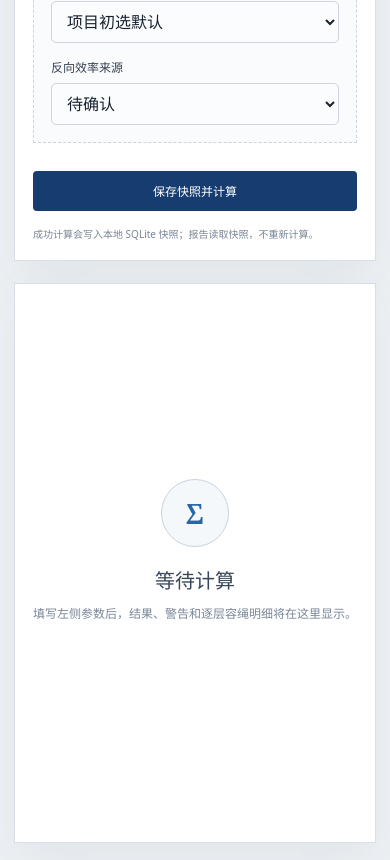
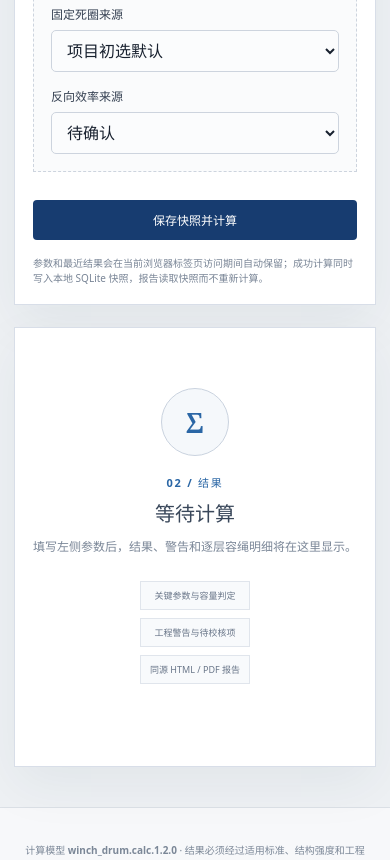
Before and after one commit to NAOZI96/mechanical-selection-platform, a FastAPI app: page /modules/winch_drum in a window 390 px wide. Shown: the part 5640-6500 px from the top of the page. Run offline with FastAPI, Linux system fonts and the light colour scheme; parts of the project's set-up code (start-up, migrations or seed data) failed here and were passed over.

Commit message:
Fix calculator state persistence and reset controls

```diff
--- a/app/static/app.css
+++ b/app/static/app.css
@@ -51,7 +52,7 @@ a:focus-visible, button:focus-visible, input:focus-visible, select:focus-visible
 .workspace-grid { display: grid; grid-template-columns: minmax(540px, .92fr) minmax(520px, 1.08fr); gap: 22px; align-items: start; }
 .input-panel, .result-panel { border: 1px solid #d8dee8; background: #fff; box-shadow: 0 18px 50px rgba(25, 43, 68, .06); }
 .input-panel { padding: 26px; }
-.result-panel { position: sticky; top: 18px; min-height: 720px; padding: 26px; }
+.result-panel { position: sticky; top: 18px; min-height: 560px; padding: 26px; }
 .panel-heading { display: flex; align-items: center; justify-content: space-between; gap: 16px; }
 .panel-heading h2 { margin: 0; font-size: 24px; }
 .sample-warning { margin: 18px 0 24px; padding: 12px 14px; border-left: 3px solid #d49635; color: #754d13; background: #fff8e8; font-size: 12px; line-height: 1.6; }
@@ -81,16 +82,28 @@ legend { width: 100%; margin-bottom: 14px; padding-bottom: 9px; border-bottom: 1
 .button--primary:disabled { cursor: wait; opacity: .65; }
 .button--ghost { border-color: #c9d2de; color: #35506e; background: #fff; }
 .button--ghost:hover { border-color: #2a66a5; color: #1b548e; }
+.button--danger-ghost { border-color: #ddc0c0; color: #9a3434; background: #fff; }
+.button--danger-ghost:hover { border-color: #b73b3b; color: #812323; background: #fff7f7; }
+.button--quiet { border-color: transparent; color: #657286; background: #f3f5f8; }
+.button--quiet:hover { color: #173c70; background: #e9eef4; }
+.input-heading-actions { display: flex; align-items: center; gap: 8px; }
 .form-actions { display: flex; gap: 16px; align-items: center; padding-top: 4px; }
 .form-actions p { margin: 0; color: #798596; font-size: 10px; line-height: 1.5; }
 .error-box { margin: 0 0 18px; padding: 14px; border: 1px solid #e2abab; color: #852525; background: #fff1f1; font-size: 12px; }
 .error-box ul { margin: 8px 0 0; padding-left: 18px; }
 
-.empty-state { display: grid; min-height: 660px; place-content: center; justify-items: center; color: #7a8697; text-align: center; }
+.empty-state, .loading-state { display: grid; min-height: 500px; place-content: center; justify-items: center; color: #7a8697; text-align: center; }
 .empty-state span { display: grid; width: 68px; height: 68px; margin-bottom: 18px; place-items: center; border: 1px solid #cad3df; border-radius: 50%; color: #2a66a5; background: #f5f8fb; font: 700 28px Georgia, serif; }
-.empty-state h2 { margin: 0; color: #39475a; font-size: 20px; }
-.empty-state p { max-width: 340px; margin: 10px 0 0; font-size: 12px; line-height: 1.7; }
+.empty-state .step-label, .loading-state .step-label { margin-bottom: 8px; }
+.empty-state h2, .loading-state h2 { margin: 0; color: #39475a; font-size: 20px; }
+.empty-state > p:last-of-type, .loading-state > p:last-of-type { max-width: 360px; margin: 10px 0 0; font-size: 12px; line-height: 1.7; }
+.empty-state ul { display: flex; margin: 24px 0 0; padding: 0; gap: 8px; list-style: none; }
+.empty-state li { padding: 7px 9px; border: 1px solid #e0e5ec; color: #687588; background: #f8fafc; font-size: 9px; }
+.loading-spinner { width: 46px; height: 46px; margin-bottom: 20px; border: 3px solid #dce4ed; border-top-color: #2a66a5; border-radius: 50%; animation: spin .8s linear infinite; }
+@keyframes spin { to { transform: rotate(360deg); } }
 .result-heading { padding-bottom: 18px; border-bottom: 1px solid #e1e5ea; }
+.result-actions { display: flex; gap: 8px; }
+#result-content:focus { outline: none; }
 .result-meta { display: grid; grid-template-columns: repeat(2, 1fr); gap: 9px; margin: 18px 0 28px; }
 .meta-item { min-width: 0; padding: 11px 12px; border-left: 3px solid #aab3c0; background: #f7f8fa; }
 .meta-item span, .meta-item strong { display: block; }
@@ -342,8 +355,8 @@ footer { padding: 24px; border-top: 1px solid #dbe0e6; color: #7b8797; text-alig
 
 @media (max-width: 1120px) {
   .workspace-grid { grid-template-columns: 1fr; }
-  .result-panel { position: static; min-height: 560px; }
-  .empty-state { min-height: 500px; }
+  .result-panel { position: static; min-height: 440px; }
+  .empty-state, .loading-state { min-height: 380px; }
   .home-hero { min-height: auto; grid-template-columns: 1fr; }
   .home-hero__copy { max-width: 860px; }
   .engineering-console { max-width: 720px; }
@@ -359,6 +372,10 @@ footer { padding: 24px; border-top: 1px solid #dbe0e6; color: #7b8797; text-alig
   .page-shell { padding: 26px 14px 40px; }.hero { grid-template-columns: 1fr; gap: 18px; }.scope-note { display: none; }
   .input-panel, .result-panel { padding: 18px; }.field-grid, .result-cards, .result-meta { grid-template-columns: 1fr; }
   .field--wide, .result-card--wide { grid-column: auto; }.form-actions { align-items: stretch; flex-direction: column; }.button--primary { width: 100%; }
+  .result-heading { align-items: flex-start; }.result-actions { flex-direction: column-reverse; }.result-actions .button { width: 100%; }
+  .input-heading-actions { align-items: stretch; flex-direction: column-reverse; }
+  .input-heading-actions .button { width: 100%; }
+  .empty-state ul { max-width: 280px; flex-direction: column; }
   .calculator-header-actions { gap: 0; }
   .home-header { padding: 14px 16px; }
   .home-header .site-nav, .home-header .header-action { display: none; }
--- a/app/static/calculator.js
+++ b/app/static/calculator.js
@@ -4,7 +4,11 @@ const form = document.querySelector("#winch-form");
 const calculateButton = document.querySelector("#calculate-button");
 const formErrors = document.querySelector("#form-errors");
 const emptyState = document.querySelector("#empty-state");
+const loadingState = document.querySelector("#loading-state");
 const resultContent = document.querySelector("#result-content");
+const resultPanel = document.querySelector("#results");
+const SESSION_STORAGE_KEY = "winch_drum.calculator.session.v1";
+let resultState = "idle";
 
 const numericFields = [
   "rated_line_pull_kn", "rope_diameter_mm", "rope_speed_m_per_min",
@@ -54,11 +58,39 @@ function loadGoldenSample() {
   form.elements.backdrive_efficiency.value = "";
   form.elements.allow_forward_efficiency_as_reverse_approx.checked = false;
   formErrors.hidden = true;
+  saveSessionState();
 }
 
+function clearCalculatorSession() {
+  const confirmed = window.confirm("确认清空当前标签页中的计算参数和最近结果吗？已保存的历史报告不会删除。");
+  if (!confirmed) return;
+
+  form.reset();
+  clearFieldErrors();
+  formErrors.replaceChildren();
+  formErrors.hidden = true;
+  try {
+    window.sessionStorage.removeItem(SESSION_STORAGE_KEY);
+  } catch (error) {
+    console.warn("无法清除本次访问的计算参数。", error);
+  }
+  document.querySelector("#report-link").href = "#";
+  setResultState("idle");
+  form.querySelector("input, select")?.focus({preventScroll: true});
+}
+
+document.querySelector("#clear-calculator").addEventListener("click", clearCalculatorSession);
 document.querySelector("#load-golden-sample").addEventListener("click", loadGoldenSample);
+document.querySelector("#back-to-input").addEventListener("click", () => {
+  form.scrollIntoView({behavior: "smooth", block: "start"});
+  form.querySelector("input, select")?.focus({preventScroll: true});
+});
+form.addEventListener("input", () => saveSessionState());
+form.addEventListener("change", () => saveSessionState());
 if (new URLSearchParams(window.location.search).get("sample") === "golden") {
   loadGoldenSample();
+} else {
+  restoreSessionState();
 }
 
 form.addEventListener("submit", async (event) => {
@@ -70,7 +102,9 @@ form.addEventListener("submit", async (event) => {
     return;
   }
 
+  const previousResultState = resultState;
   setLoading(true);
+  setResultState("loading");
   try {
     const response = await fetch("/api/v1/modules/winch_drum/calculations", {
       method: "POST",
@@ -81,12 +115,15 @@ form.addEventListener("submit", async (event) => {
     if (!response.ok) {
       const error = data.error || {message: "计算请求失败", details: []};
       showError(error.message, error.details || []);
+      setResultState(previousResultState);
       return;
     }
     formErrors.hidden = true;
+    saveSessionState(data);
     renderSnapshot(data);
   } catch (error) {
     showError("无法连接计算服务，请确认本地应用仍在运行。", []);
+    setResultState(previousResultState);
   } finally {
     setLoading(false);
   }
@@ -135,9 +172,60 @@ function buildPayload() {
   };
 }
 
-function renderSnapshot(snapshot) {
-  emptyState.hidden = true;
-  resultContent.hidden = false;
+function serializeForm() {
+  const values = {};
+  Array.from(form.elements).forEach((field) => {
+    if (!field.name) return;
+    values[field.name] = field.type === "checkbox" ? field.checked : field.value;
+  });
+  return values;
+}
+
+function saveSessionState(snapshot) {
+  try {
+    const previous = readSessionState();
+    const state = {
+      version: 1,
+      form: serializeForm(),
+      snapshot: snapshot === undefined ? previous?.snapshot || null : snapshot,
+    };
+    window.sessionStorage.setItem(SESSION_STORAGE_KEY, JSON.stringify(state));
+  } catch (error) {
+    console.warn("无法保存本次访问的计算参数。", error);
+  }
+}
+
+function readSessionState() {
+  try {
+    const raw = window.sessionStorage.getItem(SESSION_STORAGE_KEY);
+    if (!raw) return null;
+    const state = JSON.parse(raw);
+    return state?.version === 1 && state.form && typeof state.form === "object" ? state : null;
+  } catch (error) {
+    console.warn("无法读取本次访问的计算参数。", error);
+    return null;
+  }
+}
+
+function restoreSessionState() {
+  const state = readSessionState();
+  if (!state) return;
+  Object.entries(state.form).forEach(([name, value]) => {
+    const field = form.elements[name];
+    if (!field) return;
+    if (field.type === "checkbox") {
+      field.checked = value === true;
+    } else if (typeof value === "string") {
+      field.value = value;
+    }
+  });
+  if (state.snapshot?.module_id === "winch_drum" && state.snapshot?.results && state.snapshot?.links) {
+    renderSnapshot(state.snapshot, {focus: false});
+  }
+}
+
+function renderSnapshot(snapshot, {focus = true} = {}) {
+  setResultState("result");
   document.querySelector("#report-link").href = snapshot.links.html_report;
 
   const meta = document.querySelector("#result-meta");
@@ -154,7 +242,19 @@ function renderSnapshot(snapshot) {
   renderKeyResults(snapshot.results);
   renderLayers(snapshot.results.layer_details || []);
   renderAssumptions(snapshot.assumptions || []);
-  resultContent.scrollIntoView({behavior: "smooth", block: "start"});
+  if (focus) {
+    resultContent.focus({preventScroll: true});
+    resultContent.scrollIntoView({behavior: "smooth", block: "start"});
+  }
+}
+
+function setResultState(state) {
+  resultState = state;
+  resultPanel.dataset.state = state;
+  resultPanel.setAttribute("aria-busy", String(state === "loading"));
+  emptyState.hidden = state !== "idle";
+  loadingState.hidden = state !== "loading";
+  resultContent.hidden = state !== "result";
 }
 
 function renderDesignConclusion(snapshot) {
--- a/app/templates/calculator.html
+++ b/app/templates/calculator.html
@@ -7,8 +7,8 @@
   {% if public_base_url %}<link rel="canonical" href="{{ public_base_url }}/modules/winch_drum">{% endif %}
   <title>绞车卷筒与容绳量计算｜WinchCalc Engineering</title>
   <link rel="icon" href="/static/favicon.svg" type="image/svg+xml">
-  <link rel="stylesheet" href="/static/app.css">
-  <script src="/static/calculator.js" defer></script>
+    <link rel="stylesheet" href="/static/app.css?v=20260724.2">
+    <script src="/static/calculator.js?v=20260724.2" defer></script>
 </head>
 <body>
   <header class="site-header">
@@ -46,7 +46,10 @@
       <form id="winch-form" class="input-panel" novalidate>
         <div class="panel-heading">
           <div><p class="step-label">01 / 输入</p><h2>计算参数</h2></div>
-          <button type="button" class="button button--ghost" id="load-golden-sample">载入测试金样</button>
+          <div class="input-heading-actions">
+            <button type="button" class="button button--danger-ghost" id="clear-calculator">清空参数</button>
+            <button type="button" class="button button--ghost" id="load-golden-sample">载入测试金样</button>
+          </div>
         </div>
         <p class="sample-warning">测试金样仅用于验证页面和公式，不是项目推荐参数。所有系数来源默认标记为“待确认”。</p>
 
@@ -176,14 +179,36 @@
         <div id="form-errors" class="error-box" role="alert" aria-live="assertive" hidden></div>
         <div class="form-actions">
           <button type="submit" class="button button--primary" id="calculate-button">保存快照并计算</button>
-          <p>成功计算会写入本地 SQLite 快照；报告读取快照，不重新计算。</p>
+          <p>参数和最近结果会在当前浏览器标签页访问期间自动保留；成功计算同时写入本地 SQLite 快照，报告读取快照而不重新计算。</p>
         </div>
       </form>
 
-      <section class="result-panel" id="results" aria-live="polite">
-        <div class="empty-state" id="empty-state"><span>Σ</span><h2>等待计算</h2><p>填写左侧参数后，结果、警告和逐层容绳明细将在这里显示。</p></div>
-        <div id="result-content" hidden>
-          <div class="panel-heading result-heading"><div><p class="step-label">02 / 结果</p><h2>计算快照</h2></div><a id="report-link" class="button button--ghost" href="#">打开报告</a></div>
+      <section class="result-panel" id="results" data-state="idle" aria-live="polite" aria-busy="false">
+        <div class="empty-state" id="empty-state">
+          <span aria-hidden="true">Σ</span>
+          <p class="step-label">02 / 结果</p>
+          <h2>等待计算</h2>
+          <p>填写左侧参数后，结果、警告和逐层容绳明细将在这里显示。</p>
+          <ul aria-label="结果内容">
+            <li>关键参数与容量判定</li>
+            <li>工程警告与待校核项</li>
+            <li>同源 HTML / PDF 报告</li>
+          </ul>
+        </div>
+        <div class="loading-state" id="loading-state" role="status" hidden>
+          <span class="loading-spinner" aria-hidden="true"></span>
+          <p class="step-label">02 / 正在处理</p>
+          <h2>正在计算并保存快照</h2>
+          <p>正在执行确定性计算、写入 SQLite，并准备同源报告上下文。</p>
+        </div>
+        <div id="result-content" tabindex="-1" hidden>
+          <div class="panel-heading result-heading">
+            <div><p class="step-label">02 / 结果</p><h2>计算快照</h2></div>
+            <div class="result-actions">
+              <button type="button" class="button button--quiet" id="back-to-input">返回参数</button>
+              <a id="report-link" class="button button--ghost" href="#">打开报告</a>
+            </div>
+          </div>
           <div id="result-meta" class="result-meta"></div>
           <section id="design-conclusion" class="design-conclusion"></section>
           <section><div class="section-title"><h3>工程警告</h3><span id="warning-count"></span></div><ul id="warning-list" class="warning-list"></ul></section>
```
Also changed, not shown: other parts of app/static/app.css (+25 -24 lines), TASKS.md (+13 -0 lines), tests/test_api.py (+14 -1 lines), README.md.
